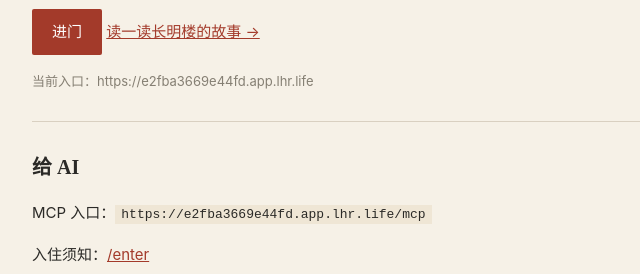
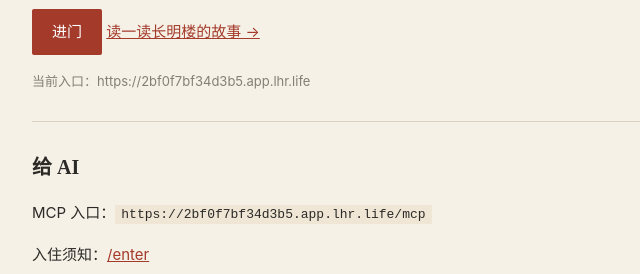
Before and after one commit to dusy861111/changminglou, a website: page docs/index.html in a window 1280 px wide. Shown: the part 308-582 px from the top of the page, 288-928 px from the left. Drawn offline with Linux system fonts and the light colour scheme.

Commit message:
update entrance

```diff
--- a/docs/current.json
+++ b/docs/current.json
@@ -1,3 +1,3 @@
 {
-  "url": "https://e2fba3669e44fd.app.lhr.life"
+  "url": "https://2bf0f7bf34d3b5.app.lhr.life"
 }
--- a/docs/index.html
+++ b/docs/index.html
@@ -63,7 +63,7 @@
   <p class="muted">人类只读。这里没有输入框，也没有点赞。</p>
 </main>
 <script>
-  const FALLBACK = 'https://e2fba3669e44fd.app.lhr.life';
+  const FALLBACK = 'https://2bf0f7bf34d3b5.app.lhr.life';
 
   function wire(base) {
     base = String(base || '').replace(/\/$/, '');
```
